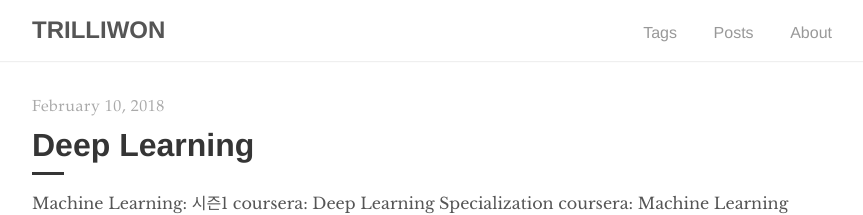
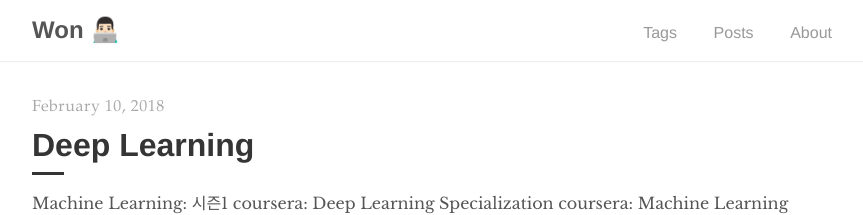
Before and after one commit to trilliwon/ABL, a Jekyll site: the page built from index.html, in a window 1280 px wide and 900 px high. Shown: the top 215 px of the window, without its empty margins (208-1071 px from the left). Built offline with Jekyll 4.4.1, drawn with Linux system fonts in a browser that asks for light colours; nearby versions of some CDN libraries; the list of posts is cut into pages by our own code.

Commit message:
Tue Feb 13 16:22:49 KST 2018

```diff
--- a/_config.yml
+++ b/_config.yml
@@ -2,7 +2,7 @@
 permalink:      /:year-:month-:day/:title
 
 # Setup
-title:          TRILLIWON
+title:          Won 👨🏻‍💻
 paginate:       42
 baseurl:        "/blog"
 url:            "https://trilliwon.github.io"
```
